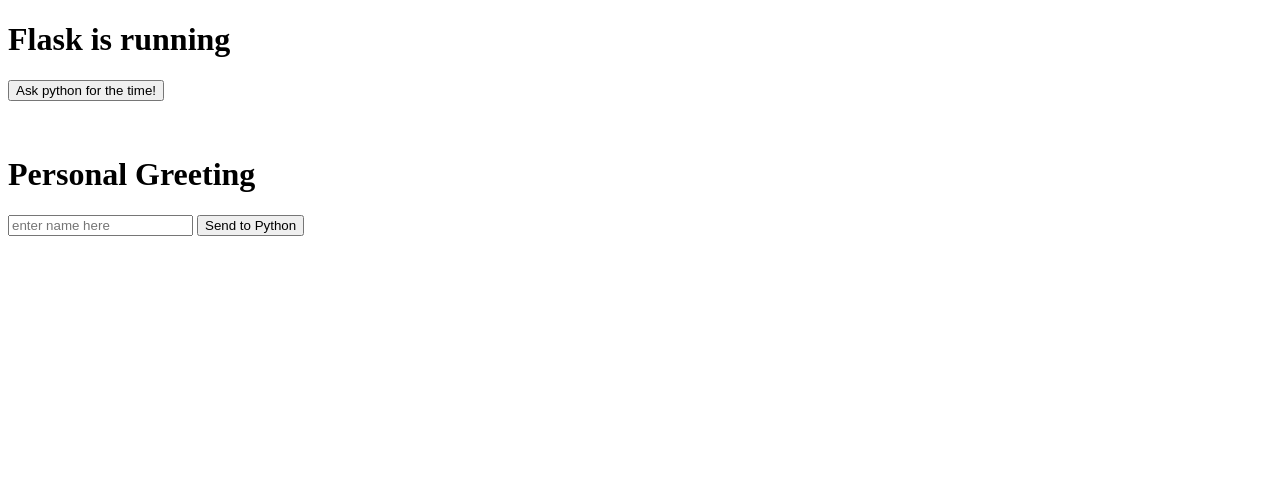
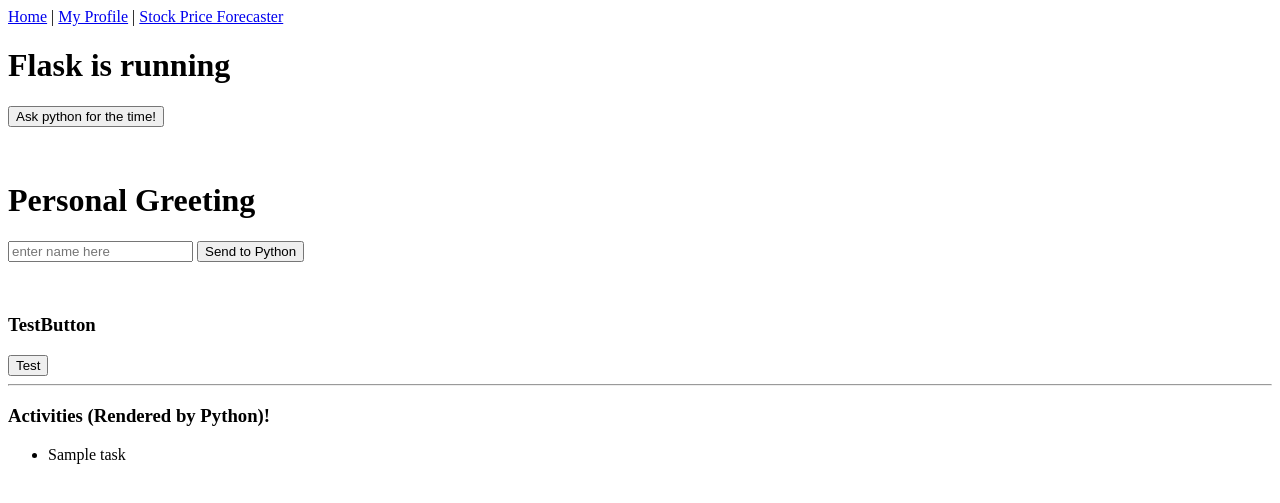
Before and after one commit to bloodsterx/portfolio-optimiser, a Flask app: template src/server/templates/index.html in a window 1280 px wide. Shown: the top 503 px of the page. Run offline with Flask 3, Linux system fonts and the light colour scheme; the template is opened without the code that fills it: most values are stand-ins (such as "Sample title", 1, 10 or a date in 2020).

Commit message:
feat: add some routes, building prediction api

```diff
--- a/src/server/app.py
+++ b/src/server/app.py
@@ -1,11 +1,13 @@
 from flask import Flask, render_template, jsonify, request
+from ..inference.predict import predict
 from datetime import datetime
 
 app = Flask(__name__)
 
 @app.route("/")
 def home():
-    return render_template("index.html")
+    my_tasks = ["Stock Prediction", "Portfolio Optimisation", "Black-Litterman Portfolio"]
+    return render_template("index.html", tasks=my_tasks)
 
 @app.route("/get_data")
 def get_data():
@@ -26,7 +28,34 @@
         user_name = "stranger"
 
     result = f"No {user_name}, I am your father"
-    return jsonify({"lebron": result})
+    return jsonify({"greeting": result})
+
+@app.route("/profile/<username>")
+def profile(username):
+    print(username, "tried to log in")
+    return render_template("profile.html", name=username)
+
+@app.route("/predict_home")
+def predict_home():
+    return render_template("predict_home.html")
+
+@app.route("/predict", methods=["POST"])
+def get_prediction():
+    data = request.get_json()
+
+    print(f"User requesting a stock prediction of {data}")
+    try:
+        forecast = predict("2025-12-29-DL-weights.pt", data)
+    except Exception as e:
+        print(e)
+        raise e
+
+    return jsonify({ "forecast": forecast })
+
+@app.errorhandler(404)
+def page_not_found(e):
+    return render_template("404.html"), 404
+
 
 if __name__ == "__main__":
     app.run(debug=True)
--- a/src/server/static/script.js
+++ b/src/server/static/script.js
@@ -1,15 +1,19 @@
-// static/script.js
-
-document.getElementById("magicButton").addEventListener("click", () => {
+const magicButton = document.getElementById("magicButton");
+if (magicButton) {
+    magicButton.addEventListener("click", () => {
         fetch("/get_data")
         .then(response => response.json())
         .then(data => {
             document.getElementById("responseArea").innerText = data.message
         });
     });
+}
 
-document.getElementById("greetButton").addEventListener("click", () => {
+const greetButton = document.getElementById("greetButton");
+if (greetButton) {
+    greetButton.addEventListener("click", () => {
         const name = document.getElementById("userName").value;
+        console.log("yippe1");
 
         fetch("/greet", {
             method: "POST",
@@ -20,7 +24,42 @@
         })
         .then(response => response.json())
         .then(data => {
-        document.getElementById("greetingResponse").innerText = data.lebron;
+            document.getElementById("greetingResponse").innerText = data.greeting;
             console.log("Received Username Data Successfully!");
         });
     });
+}
+const testButton = document.getElementById("testButton");
+if (testButton) {
+    testButton.addEventListener("click", () => {
+        console.log("test!");
+    });
+
+}
+
+const testButtonPredict = document.getElementById("testButtonPredict");
+if (testButtonPredict) {
+    testButtonPredict.addEventListener("click", () => {
+        console.log("testPredict!");
+    });
+}
+
+const predictButton = document.getElementById("predictButton");
+if (predictButton) {
+    predictButton.addEventListener("click", () => {
+        const ticker = document.getElementById("stockTicker").value;
+        console.log("yippe2");
+
+        fetch("/predict", {
+            method: "POST",
+            headers: {
+                "Content-Type": "application/json"
+            },
+            body: JSON.stringify({ ticker: ticker })
+        })
+        .then(response => response.json())
+        .then(data => {
+            document.getElementById("stockForecastResponse").innerText = data.forecast;
+        });
+    });
+}
--- a/src/server/templates/index.html
+++ b/src/server/templates/index.html
@@ -6,6 +6,14 @@
         <link rel="stylesheet" href="{{ url_for('static', filename='style.css')}}">
     </head>
     <body>
+        <header>
+            <nav>
+                <a href="{{ url_for('home') }}">Home</a> |
+                <a href="{{ url_for('profile', username='guest_user') }}"> My Profile</a> |
+                <a href="{{ url_for('predict_home')}}">Stock Price Forecaster</a>
+            </nav>
+        </header>
+
         <h1>Flask is running</h1>
         <button id="magicButton">Ask python for the time!</button>
         <p id="responseArea"></p>
@@ -15,7 +23,19 @@
         <input type="text" id="userName" placeholder="enter name here">
         <button id="greetButton">Send to Python</button>
         <p id="greetingResponse"></p>
+
+        <br>
+        <h3>TestButton</h3>
+        <button id="testButton"> Test </button>
+
+        <hr>
+        <h3>Activities (Rendered by Python)!</h3>
+        <ul>
+            {% for task in tasks %}
+                <li>{{ task }}</li>
+            {% endfor %}
+        </ul>
+
         <script src="{{ url_for('static', filename='script.js')}}"></script>
-
     </body>
 </html>
```
Also changed, not shown: src/inference/predict.py (+8 -0 lines), src/server/templates/404.html (added, +7 -0 lines), src/server/templates/predict_home.html (added, +22 -0 lines), src/server/templates/profile.html (added, +10 -0 lines), src/inference/__init__.py (added), src/server/__init__.py (added). Lines whose indentation alone changed are shown as unchanged.
